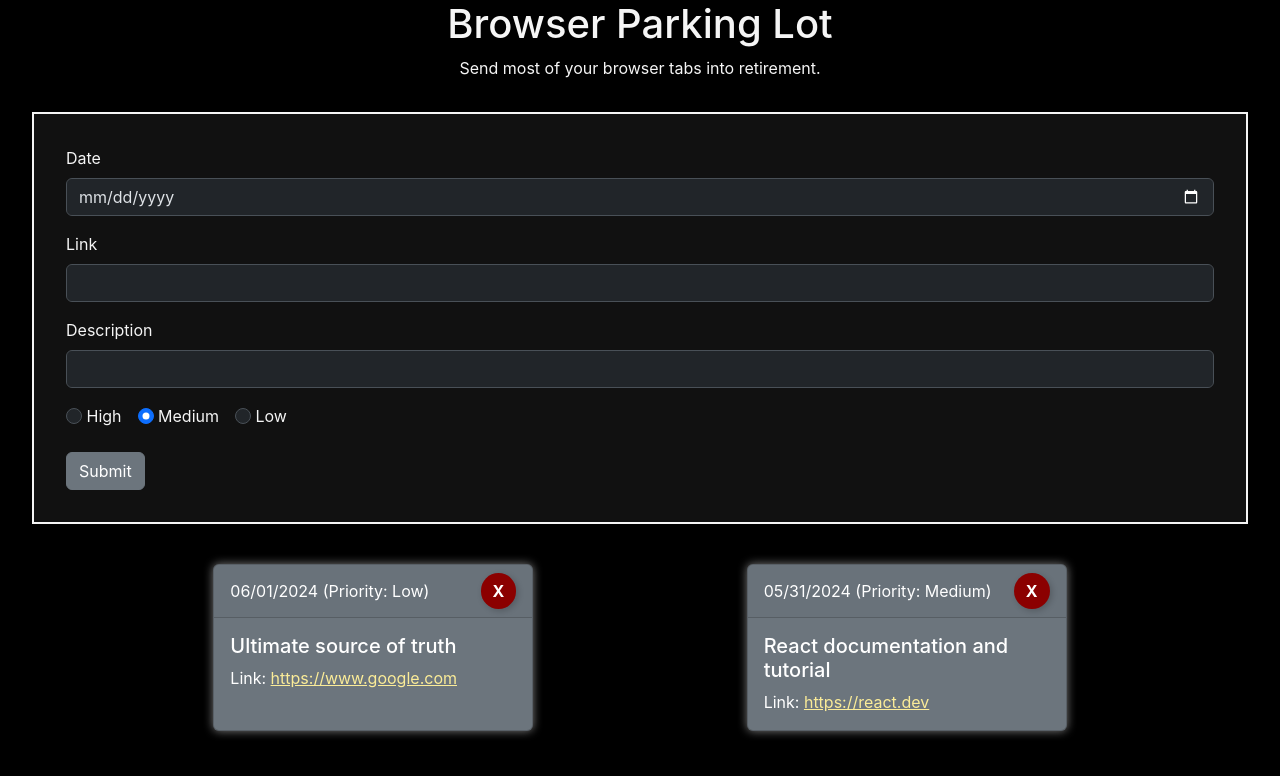
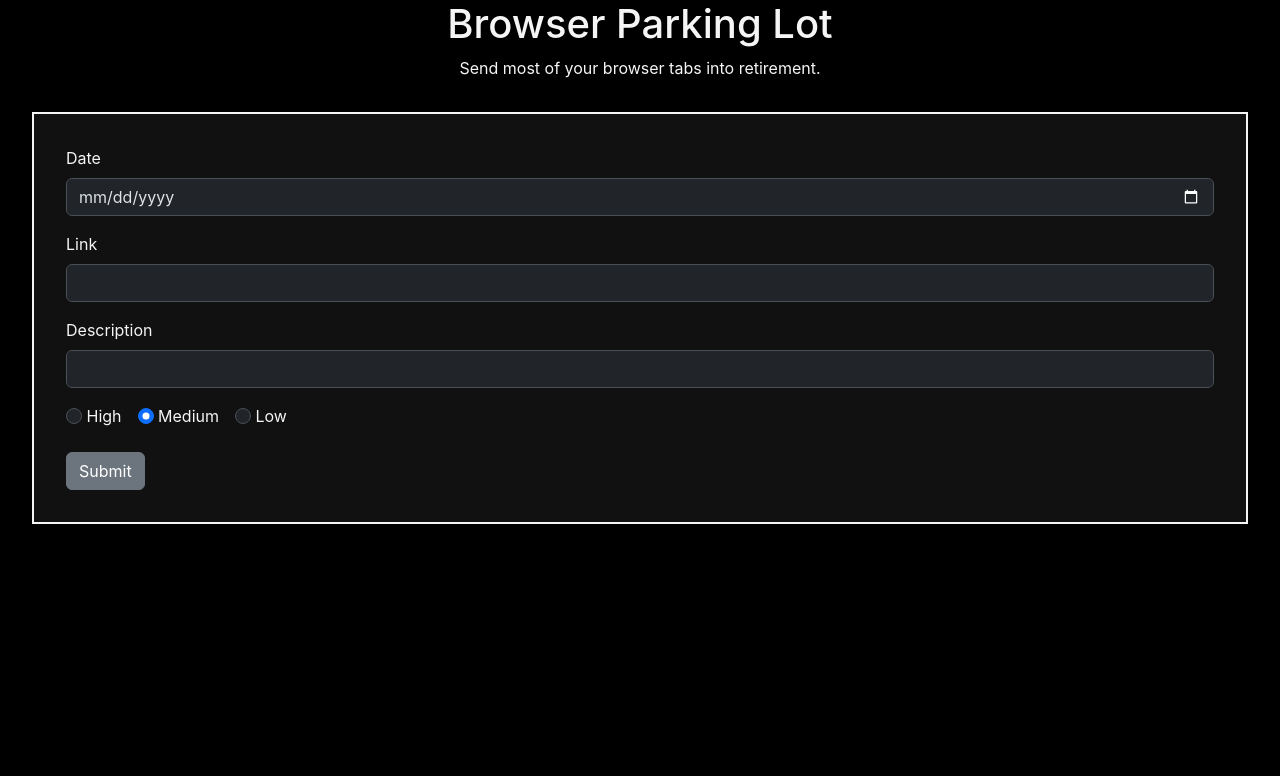
Before and after one commit to zsolt-nagy/2024-mar-react-parking-lot, a React (Create React App) app: page / in a window 1280 px wide. Shown: the top 776 px of the page. Built offline with nearby package versions, Linux system fonts and the light colour scheme.

Commit message:
app state clearing

```diff
--- a/src/App.js
+++ b/src/App.js
@@ -6,22 +6,7 @@ import ParkingLotForm from "./Components/ParkingLotForm/ParkingLotForm";
 import ParkingLotList from "./Components/ParkingLotList/ParkingLotList";
 
 export default function App() {
-    let [parkingLotItems, setParkingLotItems] = useState([
-        {
-            id: nanoid(),
-            date: "06/01/2024",
-            priority: "Low",
-            link: "https://www.google.com",
-            description: "Ultimate source of truth",
-        },
-        {
-            id: nanoid(),
-            date: "05/31/2024",
-            priority: "Medium",
-            link: "https://react.dev",
-            description: "React documentation and tutorial",
-        },
-    ]);
+    let [parkingLotItems, setParkingLotItems] = useState([]);
 
     function addItem(date, link, description, priority) {
         setParkingLotItems((oldItems) => [
```
